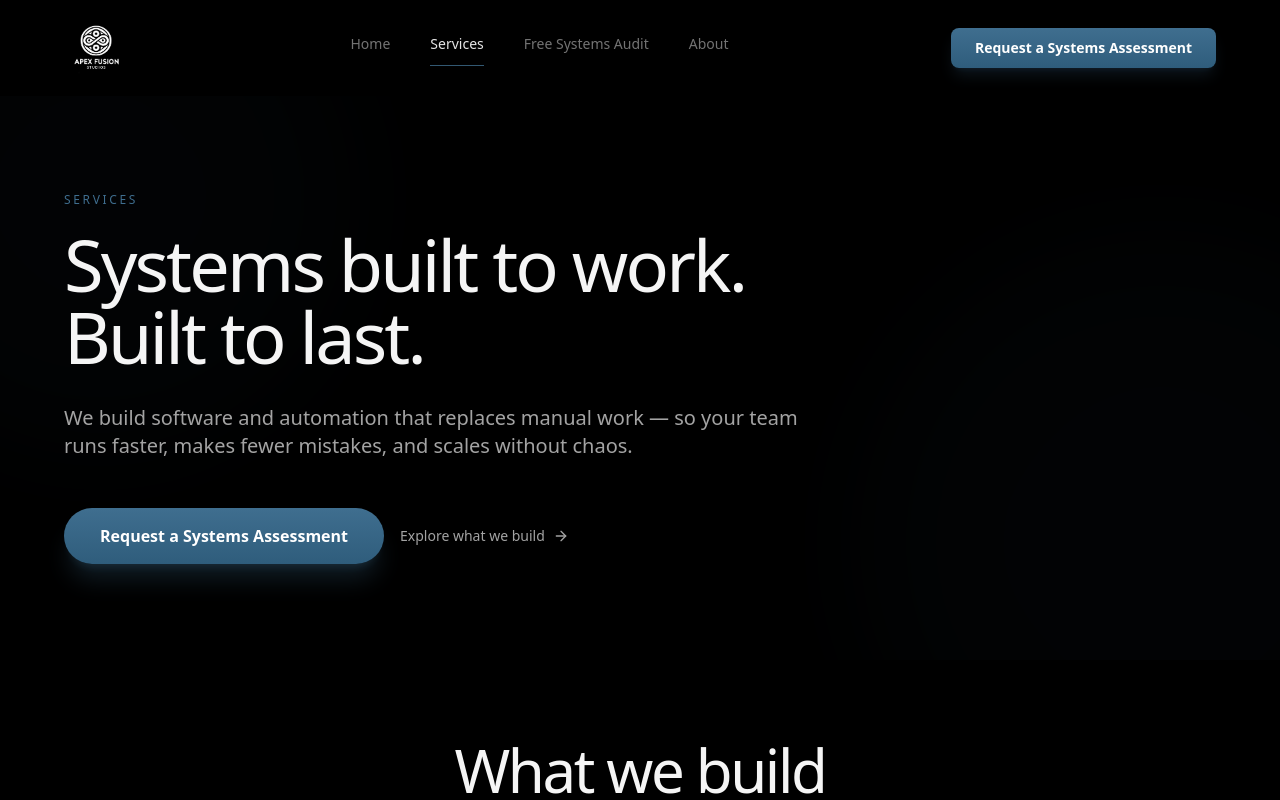
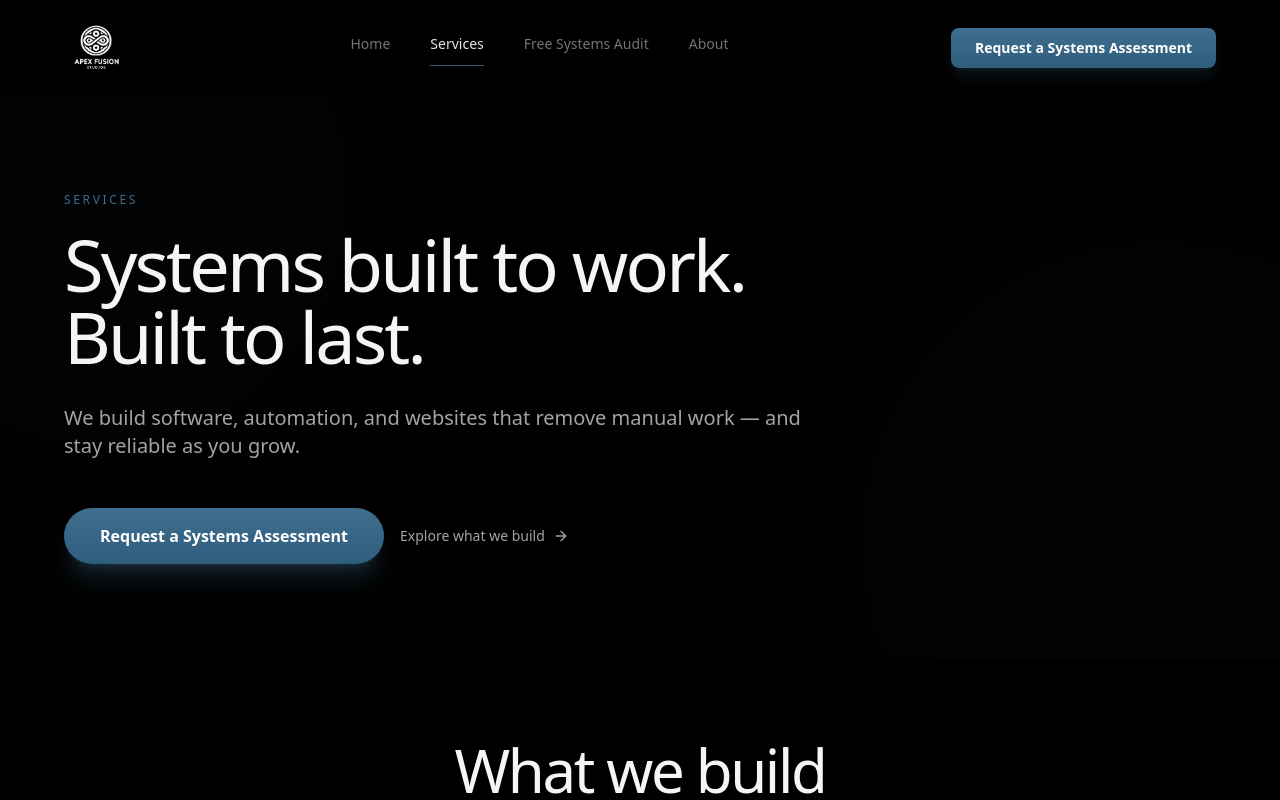
Before and after one commit to alexbritop24/apex-fusion-platform, a React (Vite) app: page /services in a window 1280 px wide. Shown: the top 800 px of the page. Built offline with nearby package versions, Linux system fonts and the light colour scheme.

Commit message:
Simplify Services hero copy

```diff
--- a/src/pages/Services.tsx
+++ b/src/pages/Services.tsx
@@ -75,8 +75,7 @@ export default function Services() {
     },
     {
       title: "Website Design",
-      description:
-        "High-end websites built for clarity, credibility, and conversion.",
+      description: "High-end websites built for clarity, credibility, and conversion.",
       bullets: [
         "Modern marketing sites (Vite/React)",
         "Clear information architecture",
@@ -95,12 +94,10 @@ export default function Services() {
         path="/services"
       />
 
+      {/* ✅ IMPORTANT: wire navbar CTA */}
       <Navigation onOpenBooking={() => setBookingOpen(true)} />
 
-      <BookingModal
-        isOpen={bookingOpen}
-        onClose={() => setBookingOpen(false)}
-      />
+      <BookingModal isOpen={bookingOpen} onClose={() => setBookingOpen(false)} />
 
       <main id="main" className="pt-24">
         {/* HERO */}
@@ -127,10 +124,10 @@ export default function Services() {
               Built to last.
             </h1>
 
+            {/* ✅ UPDATED (simpler) */}
             <p className="mt-8 max-w-3xl text-lg font-light text-neutral-400 md:text-xl">
-              We build software and automation that replaces manual work —
-              so your team runs faster, makes fewer mistakes, and scales
-              without chaos.
+              We build software, automation, and websites that remove manual work —
+              and stay reliable as you grow.
             </p>
 
             <div className="mt-12 flex flex-col gap-4 sm:flex-row sm:items-center">
```
